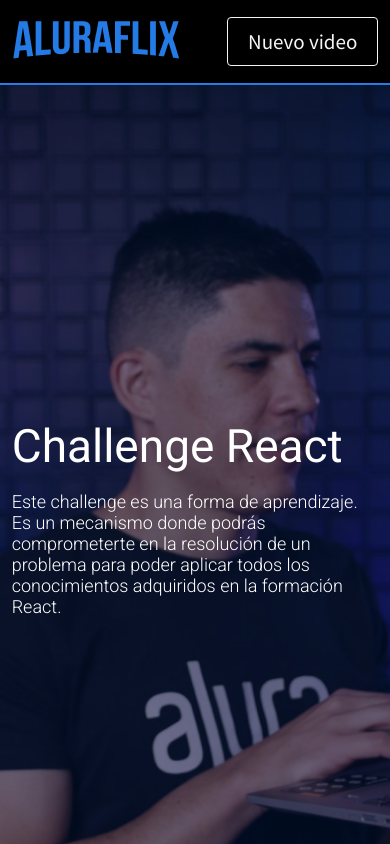
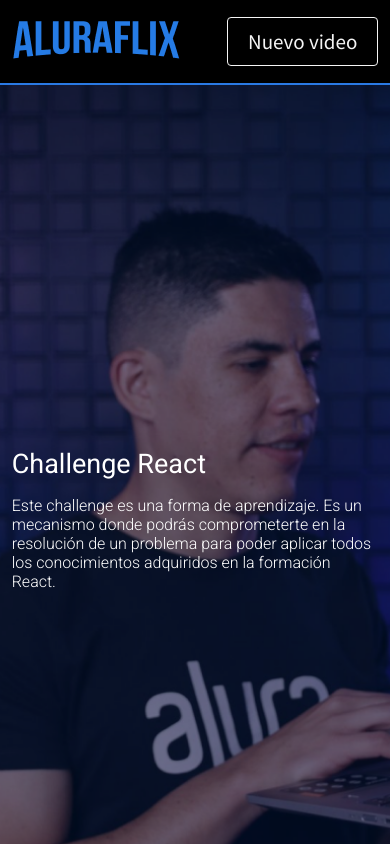
Before and after one commit to carlosdev97/aluraflix-UI, a React (Vite) app: page / in a window 390 px wide. Shown: the top 844 px of the page. Built offline with nearby package versions, Linux system fonts and the light colour scheme; no server answers.

Commit message:
Finalizado el diseño responsivo del sitio.

```diff
--- a/src/App.jsx
+++ b/src/App.jsx
@@ -10,7 +10,6 @@ import LinearProgress from '@mui/material/LinearProgress';
 import { search } from './api/api';
 
 import { BrowserRouter as Router, Routes, Route } from 'react-router-dom';
-
 
 function App() {
 
--- a/src/components/Banner/Banner.css
+++ b/src/components/Banner/Banner.css
@@ -48,7 +48,12 @@
     font-weight: 300;
 }
 
-.video iframe{
-    width: 600px;
-    height: 300px;
+@media screen and (max-width: 425px) {
+    .title__banner {
+        font-size: 27px;
+    }
+
+    .paragraph__banner {
+        font-size: 16px;
+    }
 }
--- a/src/components/Carousel/VideoCard/VideoCard.css
+++ b/src/components/Carousel/VideoCard/VideoCard.css
@@ -4,3 +4,10 @@
     border: 4px solid #fff;
     border-radius: 4px;
 }
+
+@media screen and (max-width: 425px) {
+    .videocard__image {
+        width: 350px;
+        height: 200px;
+    }
+}
```
